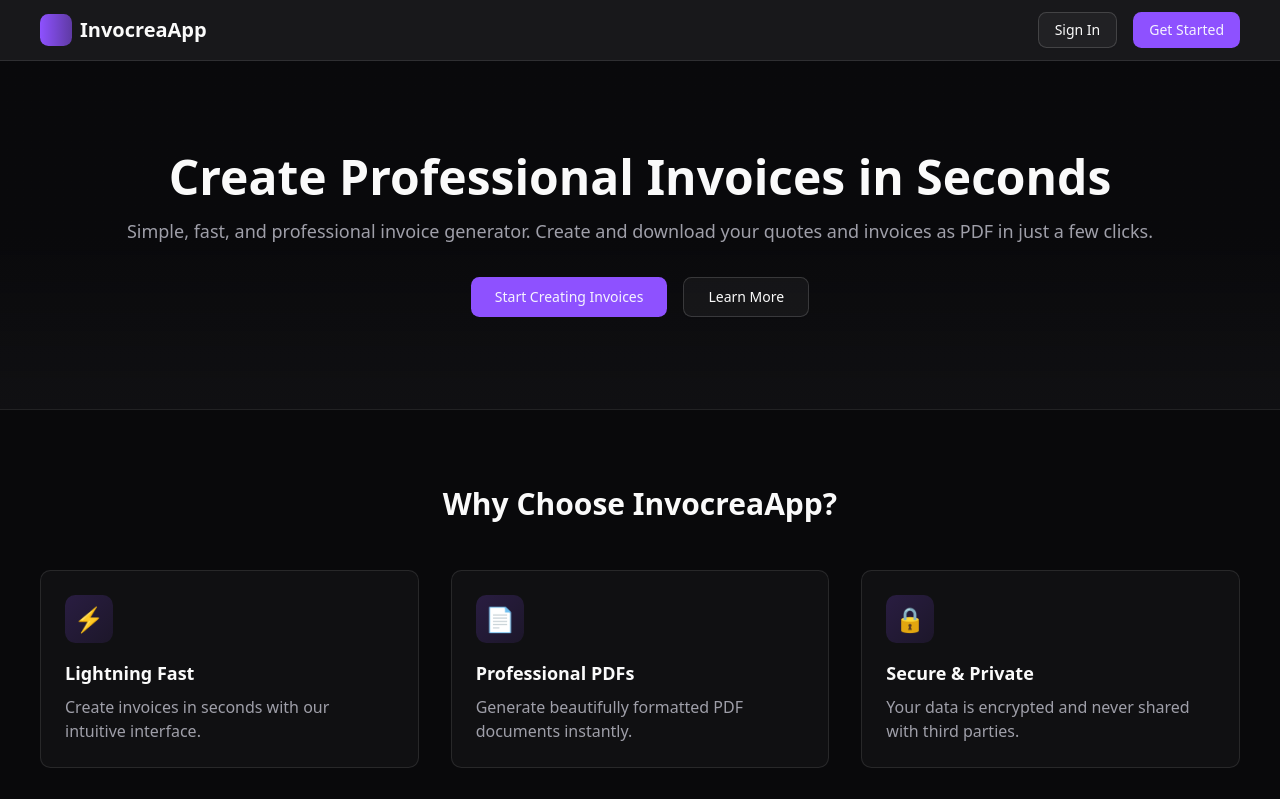
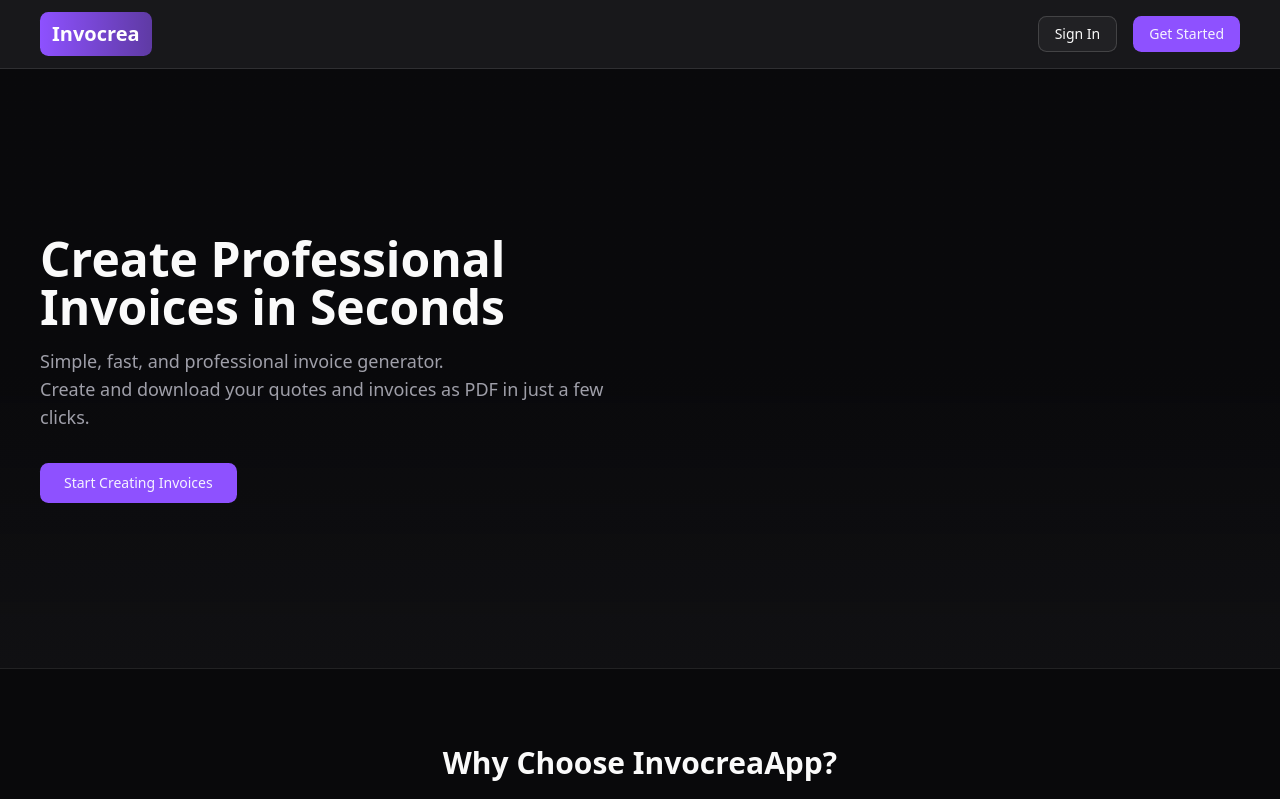
Before and after one commit to NunoFernandesSa/invocrea-app, a Next.js app: page / in a window 1280 px wide. Shown: the top 799 px of the page. Built offline with nearby package versions, Linux system fonts and the light colour scheme; no server answers.

Commit message:
feat: enhance Hero and NavigationBar components with improved layout and styling

```diff
--- a/src/components/features/hero/Hero.tsx
+++ b/src/components/features/hero/Hero.tsx
@@ -4,16 +4,21 @@ import { Button } from "../../shadcn/ui/button";
 
 export default function Hero() {
   return (
-    <section className="border-b border-border bg-linear-to-b from-background via-background to-card/50 py-20">
-      <Container className="text-center">
-        <h2 className="text-4xl font-bold text-foreground md:text-5xl">
+    <section className="h-[calc(100vh-200px)] border-b border-border bg-linear-to-b from-background via-background to-card/50 py-20">
+      <Container className="h-full grid md:grid-cols-2 grid-cols-1 items-center gap-12">
+        {/* left side content */}
+        <div className="">
+          <h1 className="text-4xl font-bold text-foreground md:text-5xl">
             Create Professional Invoices in Seconds
-        </h2>
+          </h1>
           <p className="mt-4 text-lg text-muted-foreground">
-          Simple, fast, and professional invoice generator. Create and download
-          your quotes and invoices as PDF in just a few clicks.
+            Simple, fast, and professional invoice generator.
           </p>
-        <div className="mt-8 flex justify-center gap-4">
+          <p className="text-lg text-muted-foreground">
+            Create and download your quotes and invoices as PDF in just a few
+            clicks.
+          </p>
+          <div className="mt-8 flex justify-start gap-4">
             <SignedOut>
               <SignUpButton mode="modal">
                 <Button variant="default" size="lg">
@@ -21,15 +26,16 @@ export default function Hero() {
                 </Button>
               </SignUpButton>
             </SignedOut>
+
             <SignedIn>
               <Button variant="default" size="lg" asChild>
                 <a href="/invoices">View Invoices</a>
               </Button>
             </SignedIn>
-          <Button variant="outline" size="lg">
-            Learn More
-          </Button>
           </div>
+        </div>
+        {/* right side image or illustration */}
+        <div className=""></div>
       </Container>
     </section>
   );
--- a/src/components/features/navigation-bar/NavigationBar.tsx
+++ b/src/components/features/navigation-bar/NavigationBar.tsx
@@ -13,8 +13,9 @@ export default function NavigationBar() {
     <nav className="border-b border-border bg-card">
       <Container className="flex items-center justify-between py-4">
         <div className="flex items-center gap-2">
-          <div className="size-8 rounded-md bg-linear-to-r from-primary to-primary/60" />
-          <h1 className="text-xl font-bold text-foreground">InvocreaApp</h1>
+          <div className="py-2 px-3 rounded-md bg-linear-to-r from-primary to-primary/60 flex items-center justify-center text-white text-xl font-bold">
+            Invocrea
+          </div>
         </div>
         <div className="flex items-center gap-4">
           <SignedOut>
```
Lines whose indentation alone changed are shown as unchanged.
